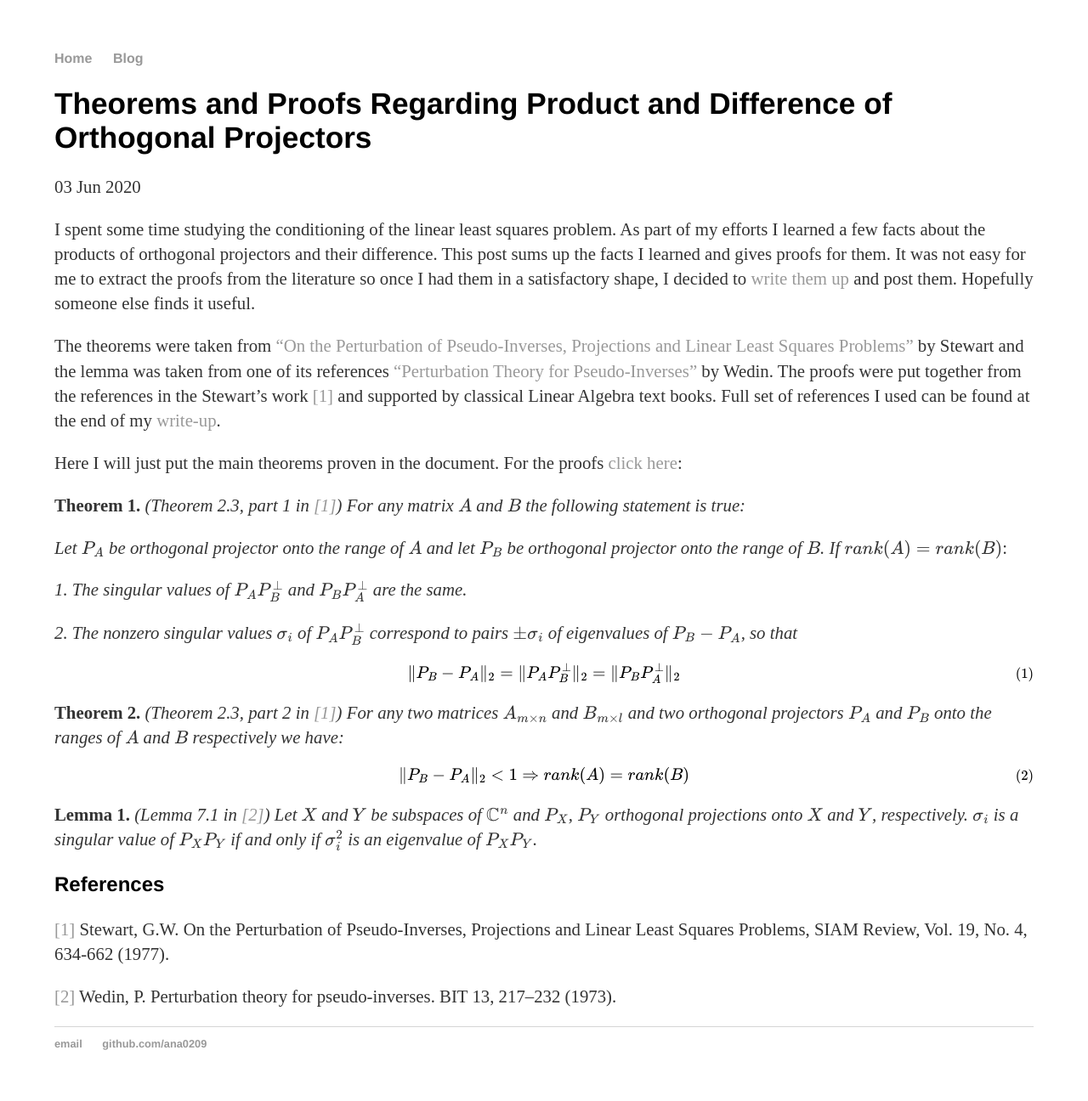
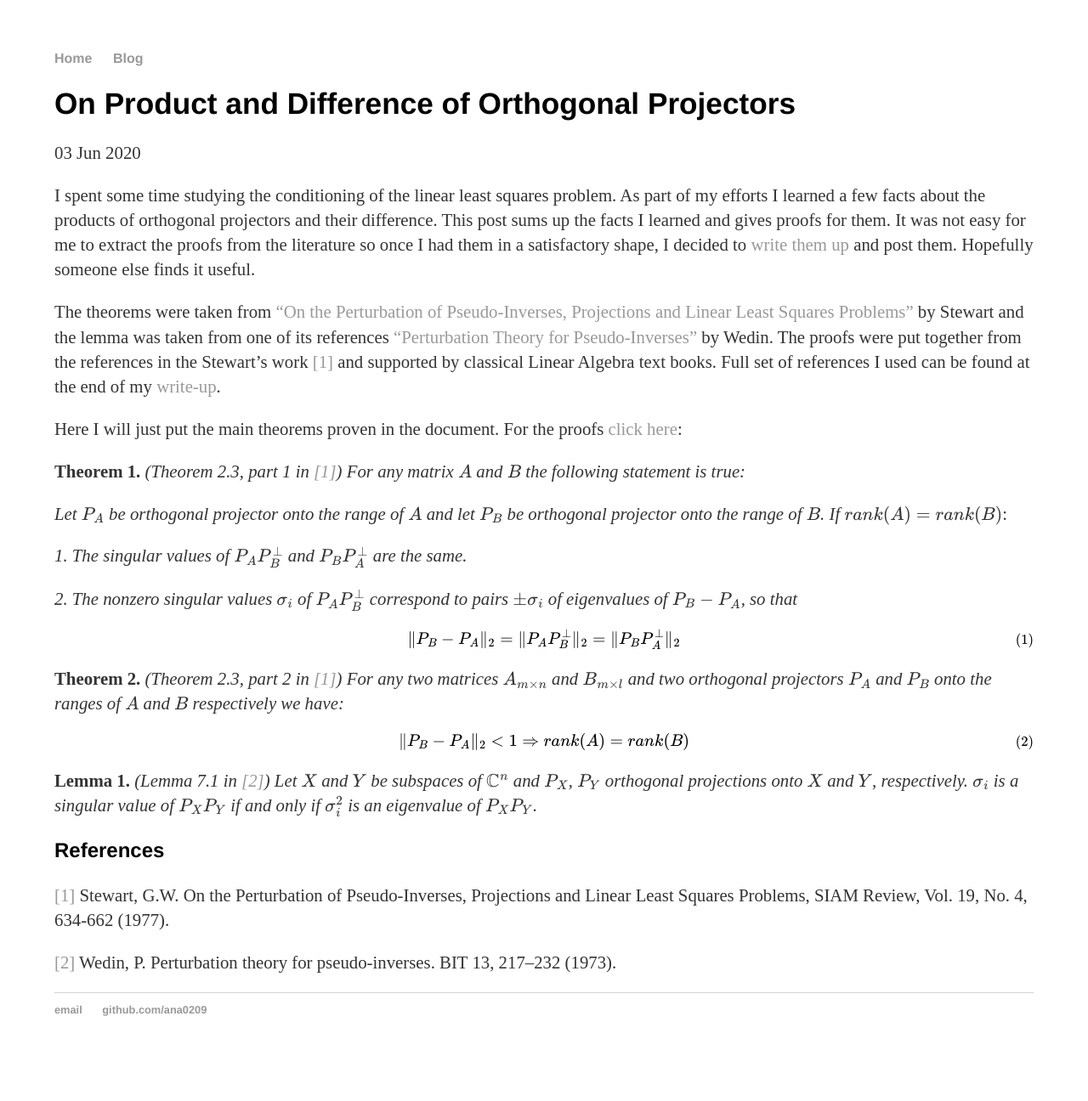
Before and after one commit to ana0209/ana0209.github.io, a Jekyll site: the page built from _posts/2020-06-03-On-Product-and-Difference-of-Orthogonal-Projectors.md, in a window 1280 px wide. Shown: the whole page at 85% size. Built offline with Jekyll 4.4.1, drawn with Linux system fonts in a browser that asks for light colours; formulas are drawn with MathJax 3; after the commit the page ends 1256 px from its top, so only the background shows below that.

Commit message:
Rename blog post

```diff
--- a/_posts/2020-06-03-Theorems-and-Proofs-Regarding-Product-and-Difference-of-Orthogonal-Projectors.md
+++ b/_posts/2020-06-03-On-Product-and-Difference-of-Orthogonal-Projectors.md
@@ -1,6 +1,6 @@
 ---
 layout: post
-title: "Theorems and Proofs Regarding Product and Difference of Orthogonal Projectors"
+title: "On Product and Difference of Orthogonal Projectors"
 date: 2020-06-03
 ---
 
--- a/sitemap.xml
+++ b/sitemap.xml
@@ -18,7 +18,7 @@
 	  <changefreq>yearly</changefreq>
   </url>
   <url>
-	  <loc>https://ana0209.github.io/blog/2020/06/03/Theorems-and-Proofs-Regarding-Product-and-Difference-of-Orthogonal-Projectors</loc>
+	  <loc>https://ana0209.github.io/blog/2020/06/03/On-Product-and-Difference-of-Orthogonal-Projectors</loc>
 	  <lastmod>2020-06-03</lastmod>
 	  <priority>0.8</priority>
 	  <changefreq>yearly</changefreq>
```
